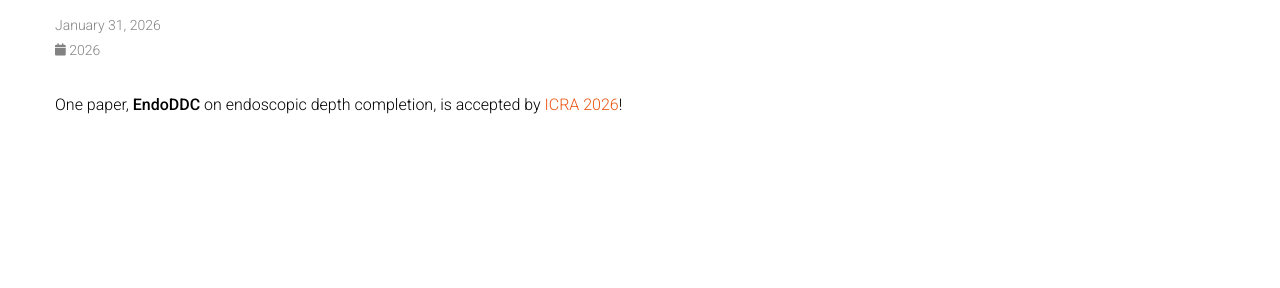
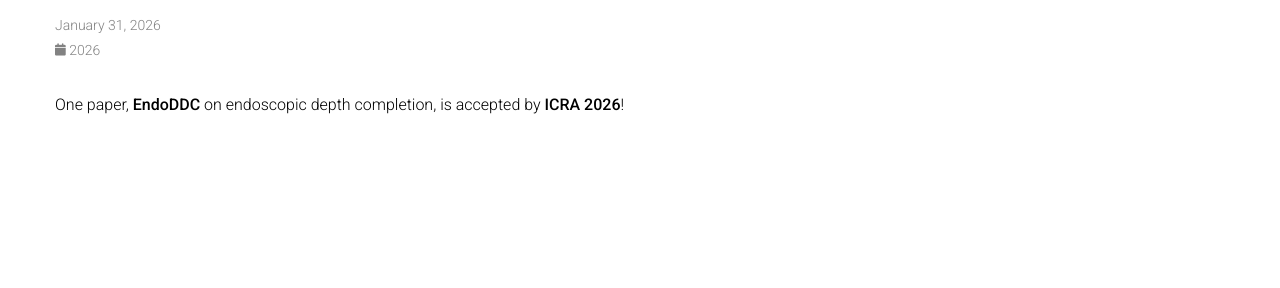
Before and after one commit to BeileiCui/beileicui.github.io, a Jekyll site: the page built from _news/announcement_11.md, in a window 1280 px wide. Shown: the part 146-434 px from the top of the page. Built offline with Jekyll 4.4.1, drawn with Linux system fonts in a browser that asks for light colours; comment, search, counter and statistics services are not loaded; a style sheet for code colours, icons or effects is not loaded.

```diff
--- a/_news/announcement_11.md
+++ b/_news/announcement_11.md
@@ -5,4 +5,4 @@ inline: true
 related_posts: false
 ---
 
-One paper, __EndoDDC__ on endoscopic depth completion, is accepted by [ICRA 2026](https://2026.ieee-icra.org/)!
+One paper, __EndoDDC__ on endoscopic depth completion, is accepted by [__ICRA 2026__](https://2026.ieee-icra.org/)!
```
